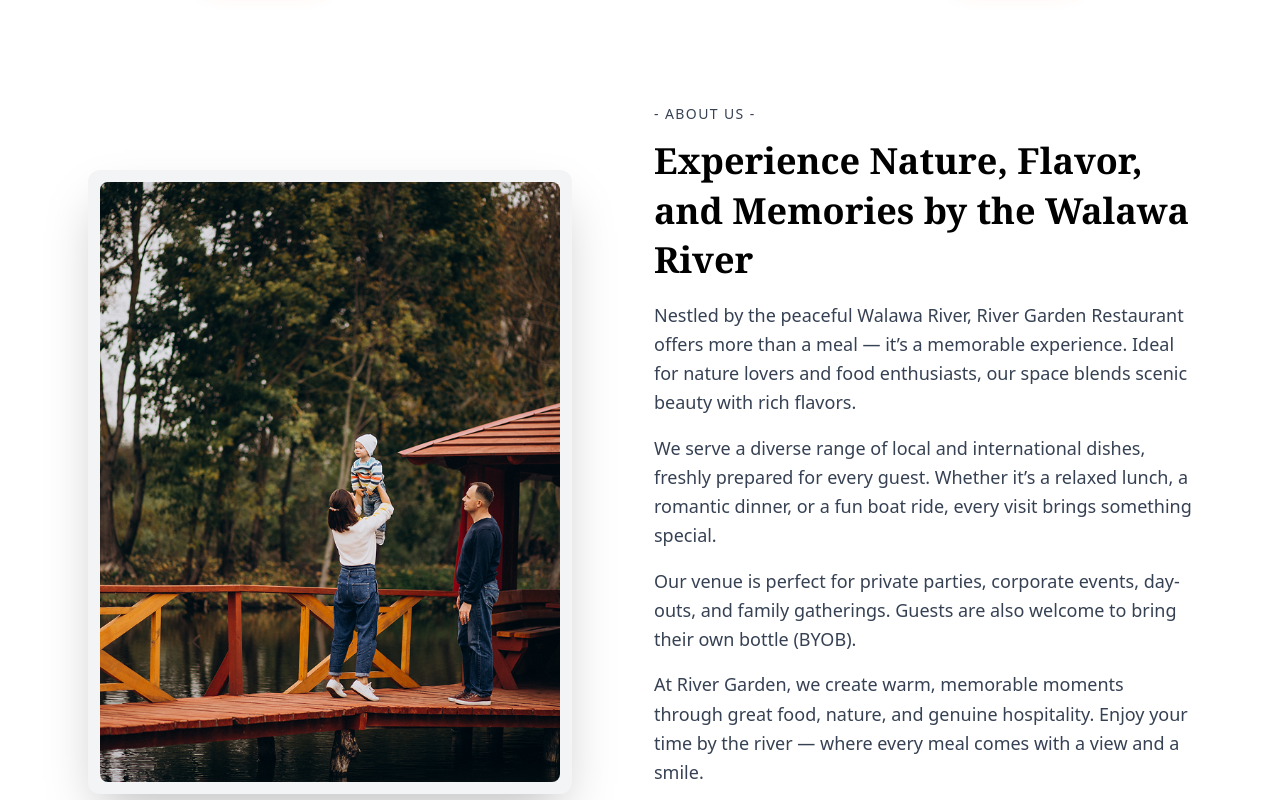
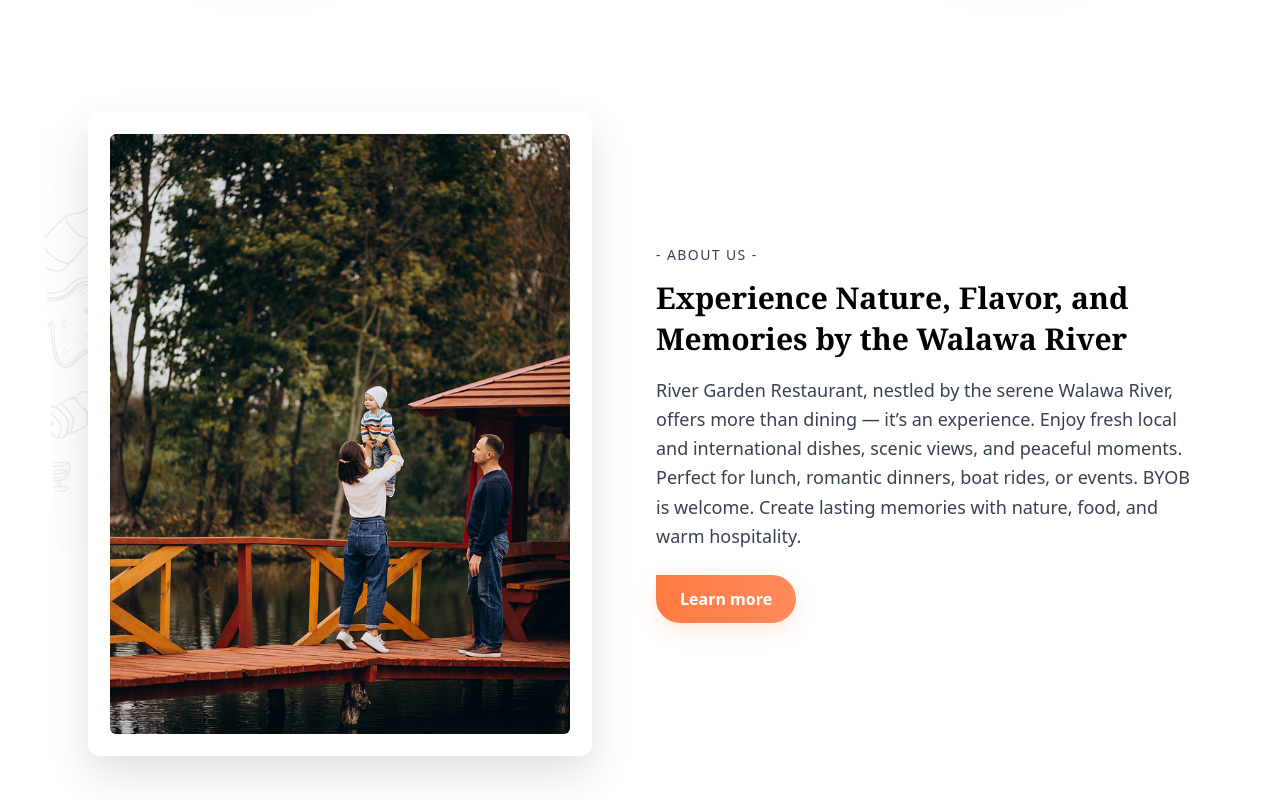
Before and after one commit to ashpavi/River-Garden-Restaurant, a React (Vite) app in the folder river-garden-frontend/: page / in a window 1280 px wide. Shown: the part 1780-2580 px from the top of the page. Built offline with nearby package versions, Linux system fonts and the light colour scheme.

Commit message:
Update aboutUs.jsx

```diff
--- a/river-garden-frontend/src/components/aboutUs.jsx
+++ b/river-garden-frontend/src/components/aboutUs.jsx
@@ -3,56 +3,56 @@ import Button from "./ui/buttons";
 import Container from "./ui/container";
 
 
+
 export default function AboutUS() {
   return (
-    <section id="aboutUs" className="py-14 bg-white">
+    <section id="aboutUs" className="py-16 bg-white">
       <Container>
-        <div className="grid grid-cols-1 md:grid-cols-2 gap-7 items-center">
-          {/* LEFT: framed image */}
-          <div className="flex justify-center md:justify-start">
-            <div className="relative">
-              {/* white frame */}
-              <div className="rounded-xl bg-gray-100 shadow-2xl p-3">
+        <div className="grid grid-cols-1 md:grid-cols-2 gap-8 items-center">
+          {/* LEFT: framed image with decorative background */}
+          <div className="flex justify-center md:justify-start relative">
+
+            <div
+              className="hidden md:block absolute -left-10 top-4 w-44 h-[420px] rounded-lg pointer-events-none"
+              style={{
+                backgroundImage: `url('/images/offers.jpg')`,
+                backgroundSize: "cover",
+                backgroundPosition: "center",
+                opacity: 0.12,
+                transform: "rotate(-2deg)",
+              }}
+              aria-hidden="true"
+            />
+
+            {/* outer white frame & shadow */}
+            <div className="relative rounded-xl bg-white p-4 shadow-[0_18px_40px_rgba(0,0,0,0.12)]">
+              {/* inner inset white border */}
+              <div className="bg-white rounded-lg p-1.5">
                 <img
                   src="/images/aboutUs.png"
-                  alt="River garden about"
-                  className="w-[300px] md:w-[400px] lg:w-[460px] h-[450px] md:h-[550px] lg:h-[600px] object-cover rounded-lg"
+                  alt="Family by the Walawa River — River Garden"
+                  className="block w-[300px] md:w-[400px] lg:w-[460px] h-[420px] md:h-[520px] lg:h-[600px] object-cover rounded-md"
                 />
               </div>
+            </div>
 
-
-              <div className="absolute -inset-1 rounded-xl pointer-events-none" />
-            </div>
+            {/* subtle outer border (for effect) */}
+            <div className="absolute -inset-1 rounded-xl pointer-events-none" />
           </div>
 
-          {/* RIGHT: text content */}
-          <div className="px-4 md:px-0">
+          {/* RIGHT: text content (Figma copy) */}
+          <div className="px-2 md:px-0">
             <p className="text-sm text-gray-700 tracking-widest mb-3">- ABOUT US -</p>
 
-            <h2 className="text-3xl md:text-4xl font-serif font-semibold leading-snug mb-4">
+            <h2 className="text-2xl md:text-3xl font-serif font-semibold leading-snug mb-4">
               Experience Nature, Flavor, and Memories by the Walawa River
             </h2>
 
-            {/* Provided copy split into readable paragraphs */}
             <div className="text-gray-700 text-base md:text-lg leading-relaxed mb-6 max-w-[60ch]">
               <p className="mb-4">
-                Nestled by the peaceful Walawa River, River Garden Restaurant offers more than a meal — it’s a memorable experience.
-                Ideal for nature lovers and food enthusiasts, our space blends scenic beauty with rich flavors.
-              </p>
-
-              <p className="mb-4">
-                We serve a diverse range of local and international dishes, freshly prepared for every guest.
-                Whether it’s a relaxed lunch, a romantic dinner, or a fun boat ride, every visit brings something special.
-              </p>
-
-              <p className="mb-4">
-                Our venue is perfect for private parties, corporate events, day-outs, and family gatherings.
-                Guests are also welcome to bring their own bottle (BYOB).
-              </p>
-
-              <p>
-                At River Garden, we create warm, memorable moments through great food, nature, and genuine hospitality.
-                Enjoy your time by the river — where every meal comes with a view and a smile.
+                River Garden Restaurant, nestled by the serene Walawa River, offers more than dining — it’s an experience.
+                Enjoy fresh local and international dishes, scenic views, and peaceful moments. Perfect for lunch, romantic dinners, boat rides, or events.
+                BYOB is welcome. Create lasting memories with nature, food, and warm hospitality.
               </p>
             </div>
 
```
